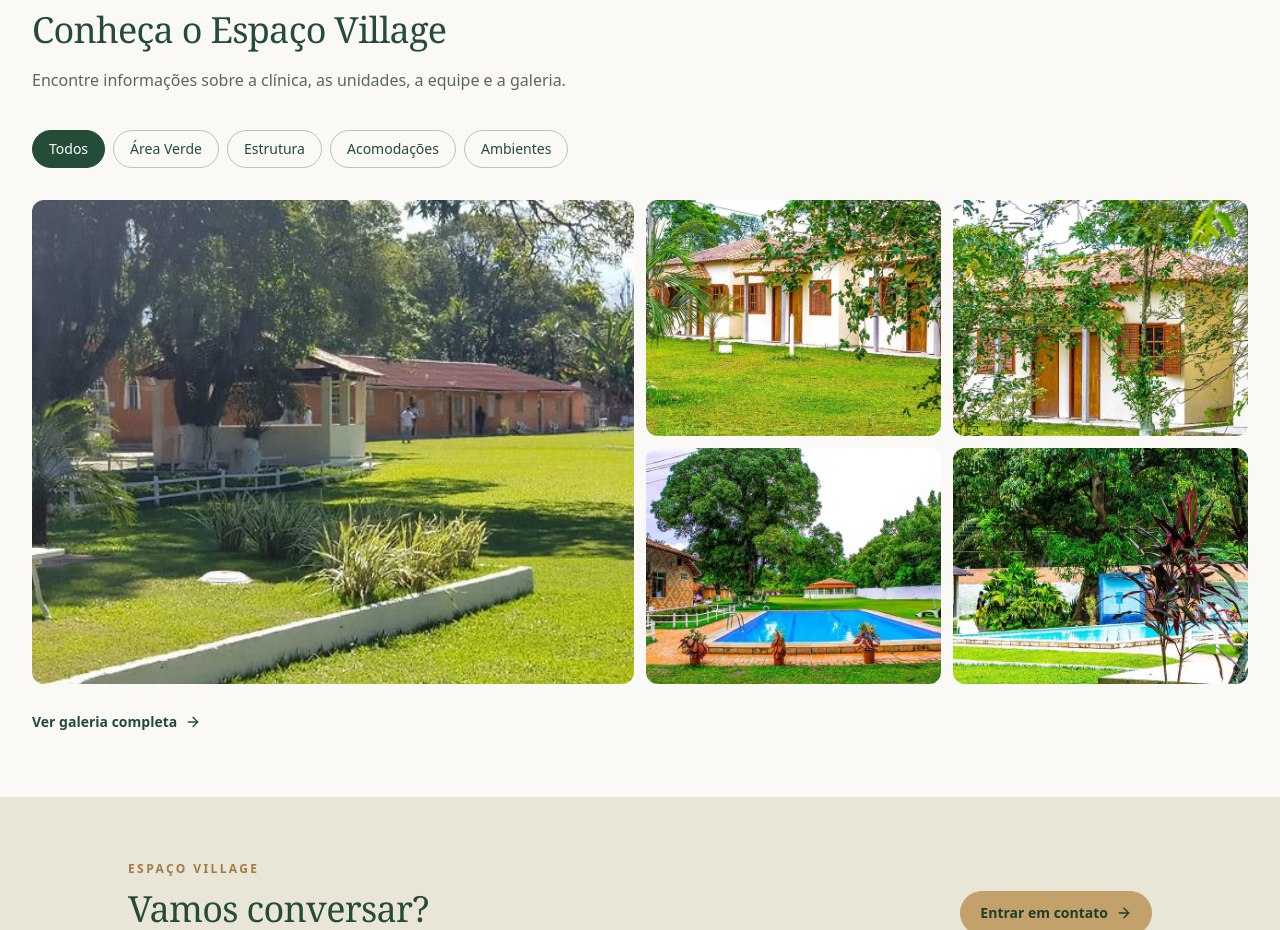
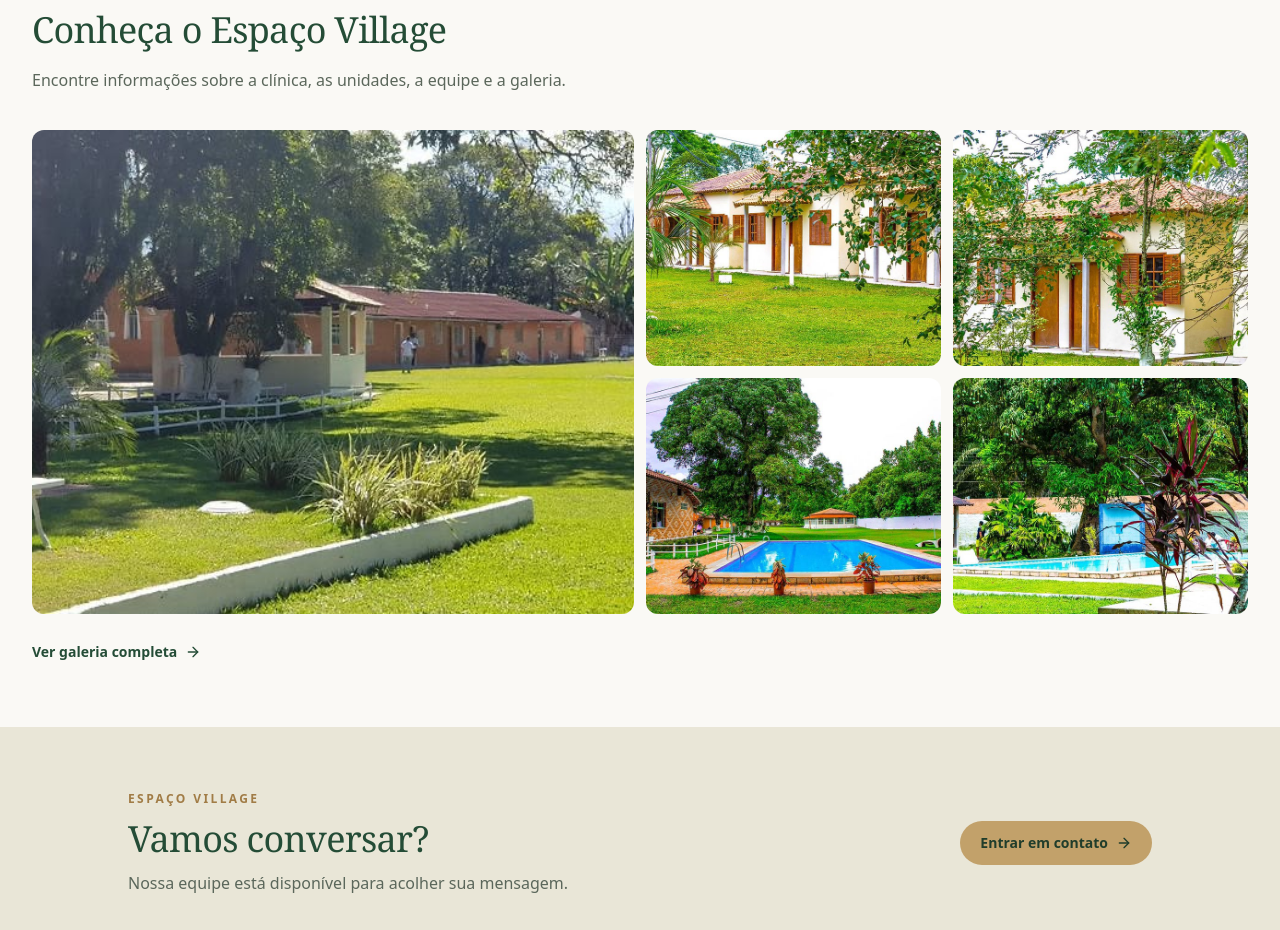
Before and after one commit to inovaceg/espacovillage, a React (Vite) app: page / in a window 1280 px wide. Shown: the part 2700-3630 px from the top of the page. Built offline with nearby package versions, Linux system fonts and the light colour scheme.

Commit message:
Remover elemento da galeria

```diff
--- a/src/components/SiteComponents.tsx
+++ b/src/components/SiteComponents.tsx
@@ -1,9 +1,9 @@
 import { useEffect, useState, type FormEvent, type ReactNode } from "react";
 import { Link, NavLink } from "react-router-dom";
 import { Activity, ArrowRight, Brain, Check, ChevronDown, Clock3, ExternalLink, HandHeart, MapPin, Menu, Phone, ShieldCheck, X } from "lucide-react";
-import { galleryCategories, faqItems, navItems, site, type GalleryCategory, type GalleryPhoto, type Treatment } from "@/data/site";
+import { faqItems, navItems, site, type GalleryPhoto, type Treatment } from "@/data/site";
 
-export function SEO({ title, description, path = "", fullTitle = false }: { title: string; description: string; path?: string; fullTitle?: boolean }) {
+export function SEO({ title, description, path = "" , fullTitle = false }: { title: string; description: string; path?: string; fullTitle?: boolean }) {
   useEffect(() => {
     const resolvedTitle = fullTitle ? title : `${title} | Espaço Village`;
     document.title = resolvedTitle;
@@ -75,11 +75,8 @@ export function TreatmentCard({ treatment }: { treatment: Treatment }) {
   return <article className="group relative overflow-hidden rounded-2xl border border-[#dfe4d9] bg-white transition hover:-translate-y-1 hover:shadow-lg focus-within:ring-2 focus-within:ring-[#244c36]"><div className="flex aspect-[16/9] w-full items-center justify-center bg-[#e9e6d7] text-[#244c36]" aria-hidden="true"><Icon size={52} strokeWidth={1.35} /></div><div className="p-7"><h3 className="font-serif text-xl text-[#244c36]">{treatment.name}</h3><p className="mt-3 text-sm leading-7 text-[#5b675b]">{treatment.description}</p><Link to={`/tratamentos/${treatment.slug}`} className="mt-5 inline-flex min-h-11 items-center gap-2 text-sm font-semibold text-[#244c36] after:absolute after:inset-0 focus:outline-none focus:ring-2 focus:ring-[#244c36]">{treatment.cta}<ArrowRight size={16} /></Link></div></article>;
 }
 export function Gallery({ limit, photos }: { limit?: number; photos?: ReadonlyArray<GalleryPhoto> }) {
-  const [active, setActive] = useState<"Todos" | GalleryCategory>("Todos");
-  const galleryPhotos = photos ?? site.photos;
-  const hasFilterablePhotos = galleryPhotos.some((photo) => photo.category !== undefined);
-  const filtered = galleryPhotos.filter((photo) => active === "Todos" || photo.category === active).slice(0, limit || galleryPhotos.length);
-  return <div>{hasFilterablePhotos && <div className="mb-8 flex flex-wrap gap-2" role="group" aria-label="Filtros da galeria">{galleryCategories.map((category) => <button key={category} type="button" onClick={() => setActive(category)} aria-pressed={active === category} className={`rounded-full border px-4 py-2 text-sm transition ${active === category ? "border-[#244c36] bg-[#244c36] text-white" : "border-[#b9c5b5] text-[#244c36] hover:bg-[#edf0e8]"}`}>{category}</button>)}</div>}{filtered.length ? <div className="grid grid-cols-2 gap-3 md:grid-cols-4">{filtered.map((photo, i) => <figure key={photo.src} className={`overflow-hidden rounded-xl ${i === 0 ? "col-span-2 row-span-2" : ""}`}><img src={photo.src} alt={photo.alt} loading={photos || i !== 0 ? "lazy" : "eager"} className="h-full min-h-36 w-full object-cover transition duration-500 hover:scale-105" width="800" height="600" /></figure>)}</div> : <div className="rounded-2xl border border-dashed border-[#b9c5b5] bg-[#f6f5ed] p-10 text-center"><p className="font-medium text-[#244c36]">Imagem profissional não disponível</p><p className="mt-2 text-sm text-[#5b675b]">Ainda não há registro confirmado para a categoria {active}.</p></div>}</div>;
+  const galleryPhotos = (photos ?? site.photos).slice(0, limit ?? (photos ?? site.photos).length);
+  return <div>{galleryPhotos.length ? <div className="grid grid-cols-2 gap-3 md:grid-cols-4">{galleryPhotos.map((photo, i) => <figure key={photo.src} className={`overflow-hidden rounded-xl ${i === 0 ? "col-span-2 row-span-2" : ""}`}><img src={photo.src} alt={photo.alt} loading={photos || i !== 0 ? "lazy" : "eager"} className="h-full min-h-36 w-full object-cover transition duration-500 hover:scale-105" width="800" height="600" /></figure>)}</div> : <div className="rounded-2xl border border-dashed border-[#b9c5b5] bg-[#f6f5ed] p-10 text-center"><p className="font-medium text-[#244c36]">Imagens ainda não disponíveis</p></div>}</div>;
 }
 export function FAQ({ items = faqItems }: { items?: ReadonlyArray<{ question: string; answer: string }> }) { const [active, setActive] = useState<number | null>(null); return <div className="divide-y divide-[#dfe4d9] rounded-2xl border border-[#dfe4d9] bg-white">{items.map((item, i) => <div key={item.question}><button className="flex min-h-14 w-full items-center justify-between gap-5 p-5 text-left font-medium text-[#244c36] focus:outline-none focus:ring-2 focus:ring-inset focus:ring-[#244c36]" onClick={() => setActive(active === i ? null : i)} aria-expanded={active === i}>{item.question}<ChevronDown className={`shrink-0 transition ${active === i ? "rotate-180" : ""}`} size={18} /></button>{active === i && <p className="px-5 pb-5 text-sm leading-7 text-[#5b675b]">{item.answer}</p>}</div>)}</div>; }
 export function Map({ query }: { query: string }) { const mapsUrl = `https://www.google.com/maps/search/?api=1&query=${encodeURIComponent(query)}`; return <div><iframe title={`Mapa: ${query}`} src={`https://www.google.com/maps?q=${encodeURIComponent(query)}&output=embed`} className="h-80 w-full rounded-2xl border-0" loading="lazy" referrerPolicy="no-referrer-when-downgrade" /><a href={mapsUrl} target="_blank" rel="noreferrer" className="mt-4 inline-flex items-center gap-2 text-sm font-semibold text-[#244c36]">Como chegar <ExternalLink size={15}/></a></div>; }
```
